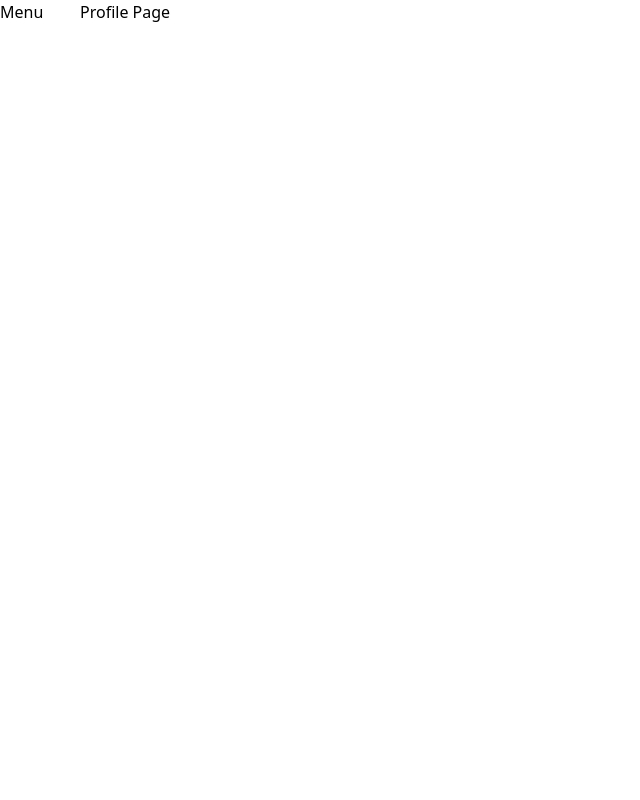
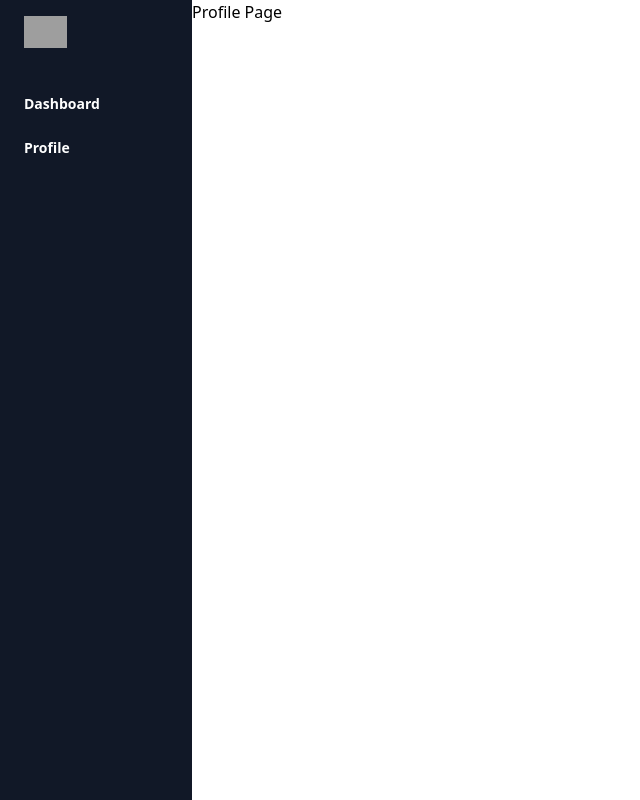
Before and after one commit to sethu1012/hcl-hackathon, a React (Vite) app: page /patients/profile in a window 1280 px wide. Shown: the whole page, without its empty margins (0-640 px from the left). Built offline with nearby package versions, Linux system fonts and the light colour scheme; no server answers; grey boxes are pictures that could not be loaded.

Commit message:
ft: :recycle: code optimization

```diff
--- a/src/pages/patients/layout.tsx
+++ b/src/pages/patients/layout.tsx
@@ -1,9 +1,12 @@
 import { Outlet } from "@tanstack/react-router";
+import MenuComponent from "./menu";
 
 const PatientsLayout = () => {
   return (
     <div className="h-full flex">
-      <div className="w-20">Menu</div>
+      <div className="w-48 h-full">
+        <MenuComponent />
+      </div>
       <div className="flex-1">
         <Outlet />
       </div>
```
Also changed, not shown: src/pages/doctors/menu.tsx (+0 -9 lines), src/pages/patients/menu.tsx (+0 -9 lines).
